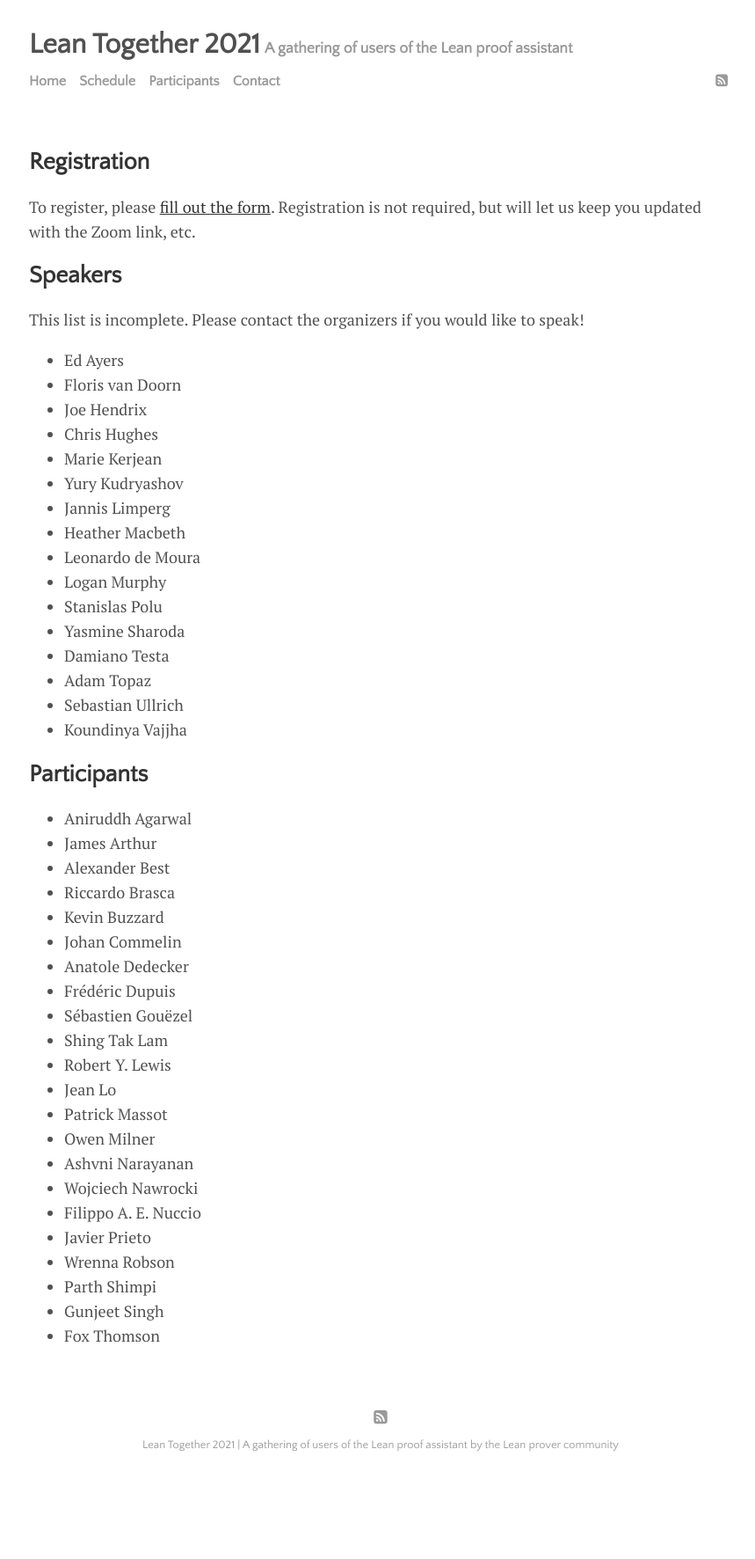
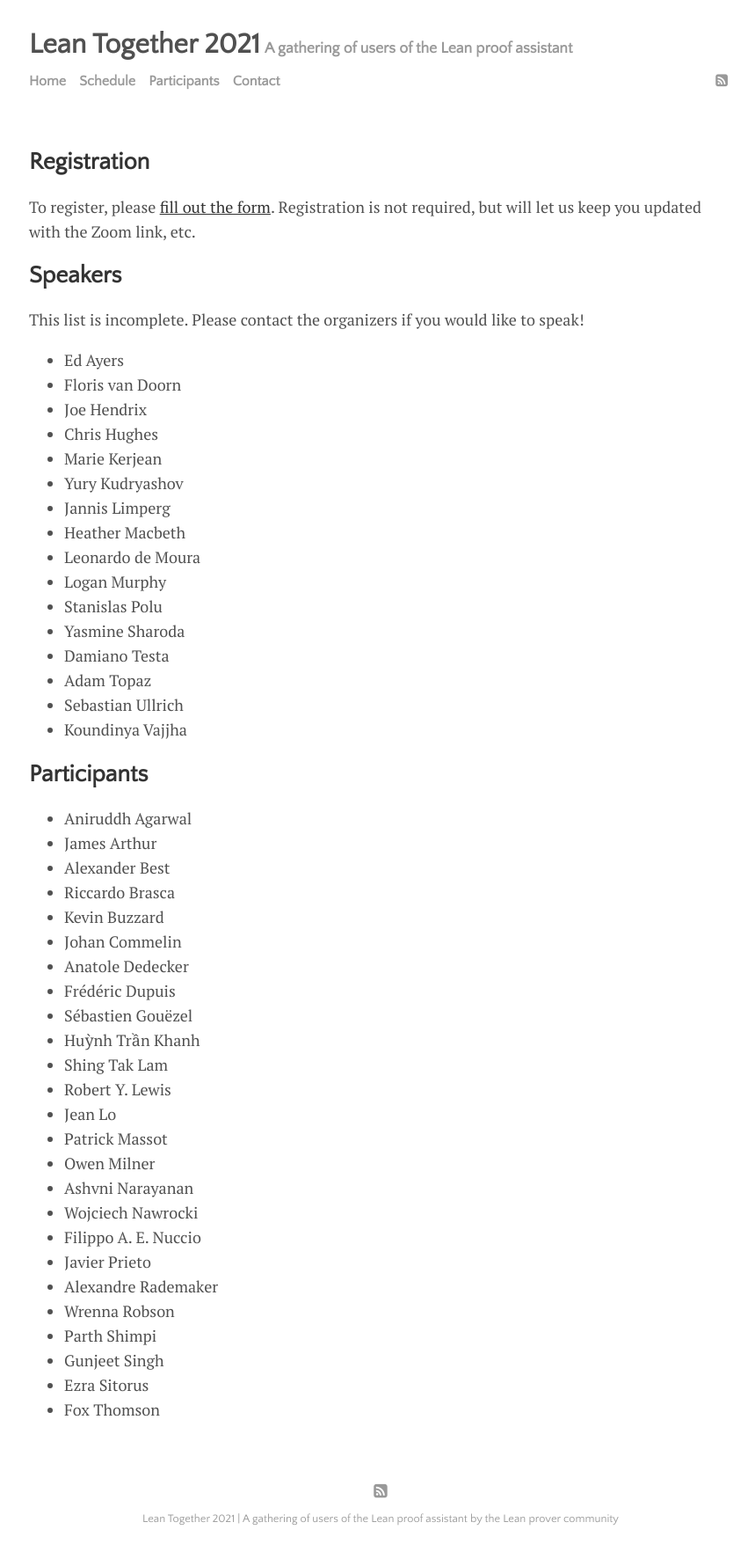
Before and after one commit to leanprover-community/lt2021, a Jekyll site: the page built from participants.md, in a window 1280 px wide. Shown: the whole page at 88% size, without its empty margins (207-1066 px from the left). Built offline with Jekyll 4.4.1, drawn with Linux system fonts in a browser that asks for light colours; before the commit the page ends 1688 px from its top, so only the background shows below that.

Commit message:
update participants

```diff
--- a/participants.md
+++ b/participants.md
@@ -42,6 +42,7 @@ This list is incomplete. Please contact the organizers if you would like to spea
 * Anatole Dedecker
 * Frédéric Dupuis
 * Sébastien Gouëzel
+* Huỳnh Trần Khanh
 * Shing Tak Lam
 * Robert Y. Lewis
 * Jean Lo
@@ -51,7 +52,9 @@ This list is incomplete. Please contact the organizers if you would like to spea
 * Wojciech Nawrocki
 * Filippo A. E. Nuccio
 * Javier Prieto
+* Alexandre Rademaker
 * Wrenna Robson
 * Parth Shimpi
 * Gunjeet Singh
+* Ezra Sitorus
 * Fox Thomson
```
